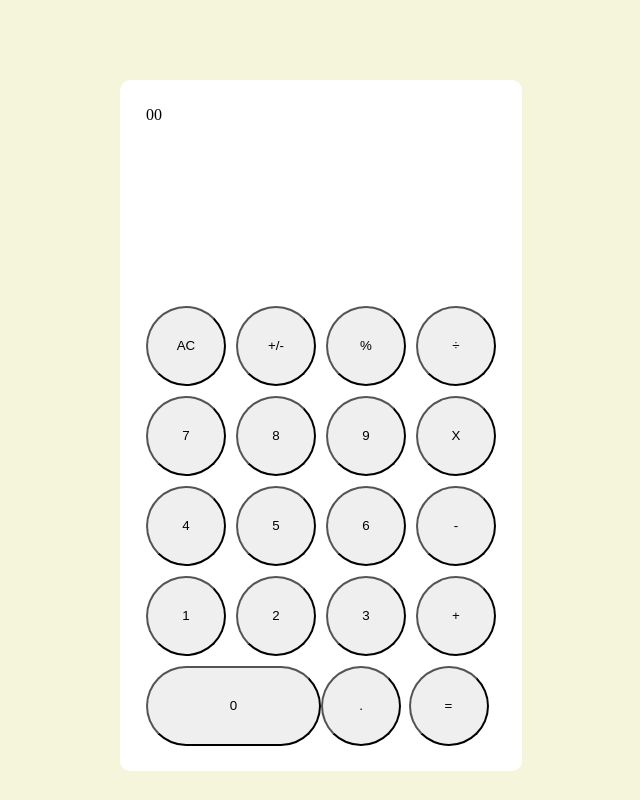
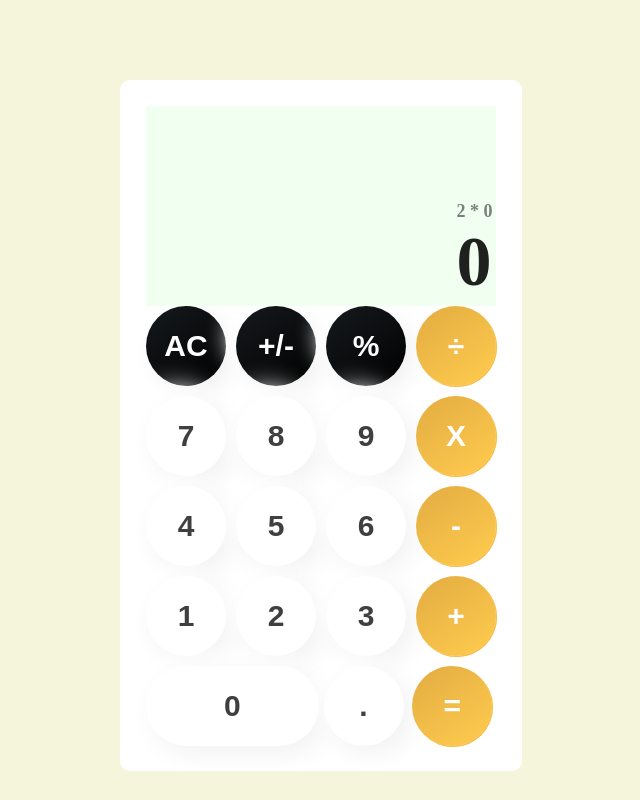
Before and after one commit to codesalley/calculator-app, a React (Create React App) app: page / in a window 1280 px wide. Shown: the whole page, without its empty margins (319-959 px from the left). Built offline with nearby package versions, Linux system fonts and the light colour scheme.

Commit message:
add little visual improvments to buttons

```diff
--- a/src/components/App.css
+++ b/src/components/App.css
@@ -20,3 +20,11 @@
   flex-direction: column;
   justify-content: space-between;
 }
+
+.results-card {
+  height: 100%;
+  display: flex;
+  background-color: honeydew;
+  flex-direction: column;
+  position: relative;
+}
--- a/src/components/Button.css
+++ b/src/components/Button.css
@@ -1,13 +1,78 @@
 .btn-white {
-    background-color: white;
+    border: none;
+    border-radius: 50%;
+    border-radius: 150px;
+    color: rgba(0, 0, 0, 0.753);
+    font-size: 30px;
+    font-weight: 800;
+    background: #ffffff;
+    box-shadow:  8px 8px 27px #f2f2f2,
+                 -8px -8px 27px #ffffff;;
+
+}
+
+.btn-white:active {
+    border: none;
+    font-size: 30px;
+    color: rgba(0, 0, 0, 0.753);
+    font-weight: 800;
+    border-radius: 150px;
+    background: #ffffff;
+    box-shadow: inset 4px 4px 18px #f2f2f2,
+                inset -4px -4px 18px #ffffff;
+    overflow: hidden;
 
 }
 
 .btn-yellow {
-    background-color: yellow;
+    border: none;
+    font-size: 30px;
+    font-weight: 800;
+    color: white;
+    border-radius: 150px;
+    background: linear-gradient(145deg, #e3ac42, #ffcc4e);
+    box-shadow:  1px 1px 0px #f9bd48,
+                 1px 1px 0px #ffc14a;
 
 }
 
 .btn-dark  {
-background-color: gray;
+    border: none;
+    border-radius: 150px;
+    color: white;
+    font-size: 30px;
+    font-weight: 800;
+    background: linear-gradient(145deg, #161a1d, black);
+    box-shadow:  8px 8px 22px #f2f2f2,
+                 -8px -8px 22px #ffffff;
 }
+.btn-dark:active  {
+    border: none;
+    border-radius: 150px;
+    color: white;
+    font-size: 30px;
+    font-weight: 800;
+    color: rgba(0, 0, 0, 0.753);
+    box-shadow:  5px 5px 10px #c9c9c9,
+                 -5px -5px 10px #ffffff;
+}
+
+.btn-last-color {
+    border: none;
+    font-size: 30px;
+    font-weight: 800;
+    color: rgba(0, 0, 0, 0.753);
+    background: #ffffff;
+    box-shadow:  8px 8px 27px #f2f2f2,
+                 -8px -8px 27px #ffffff;;
+}
+.btn-last-color:active {
+    border: none;
+    font-size: 30px;
+    color: rgba(0, 0, 0, 0.753);
+    font-weight: 800;
+    background: #ffffff;
+    box-shadow: inset 4px 4px 18px #f2f2f2,
+                inset -4px -4px 18px #ffffff;
+    overflow: hidden;
+}
--- a/src/components/ButtonPanel.css
+++ b/src/components/ButtonPanel.css
@@ -21,9 +21,11 @@
     display: grid;
     grid-template-columns: repeat(4, 1fr);
     width: 100%;
+    gap: 5px;
 }
 
 .zero-btn {
     grid-column: 1/3;
+
     border-radius: 50px;
 }
--- a/src/components/ButtonPanel.js
+++ b/src/components/ButtonPanel.js
@@ -9,35 +9,35 @@ class ButtonPanel extends React.Component {
       <div className="buton-list">
         <div className="btn-group">
           {' '}
-          <Button number="AC" color="operation-black btn" />
-          <Button number="+/-" color="operation-black btn" />
-          <Button number="%" color="operation-black btn" />
-          <Button number="÷" color="operation-yellow btn" />
+          <Button number="AC" color="btn-dark btn" />
+          <Button number="+/-" color="btn-dark btn" />
+          <Button number="%" color="btn-dark btn" />
+          <Button number="÷" color="btn-yellow btn" />
           {' '}
         </div>
         <div className="btn-group">
-          <Button number="7" color="number-white btn" />
-          <Button number="8" color="number-white btn" />
-          <Button number="9" color="number-white btn" />
-          <Button number="X" color="operation-yellow btn" />
+          <Button number="7" color="btn-white btn" />
+          <Button number="8" color="btn-white btn" />
+          <Button number="9" color="btn-white btn" />
+          <Button number="X" color="btn-yellow btn" />
         </div>
         <div className="btn-group">
-          <Button number="4" color="number-white btn" />
-          <Button number="5" color="number-white btn" />
-          <Button number="6" color="number-white btn" />
-          <Button number="-" color="operation-yellow btn" />
+          <Button number="4" color="btn-white btn" />
+          <Button number="5" color="btn-white btn" />
+          <Button number="6" color="btn-white btn" />
+          <Button number="-" color="btn-yellow btn" />
 
         </div>
         <div className="btn-group">
-          <Button number="1" color="number-white btn" />
-          <Button number="2" color="number-white btn" />
-          <Button number="3" color="number-white btn" />
-          <Button number="+" color="operation-yellow btn" />
+          <Button number="1" color="btn-white btn" />
+          <Button number="2" color="btn-white btn" />
+          <Button number="3" color="btn-white btn" />
+          <Button number="+" color="btn-yellow btn" />
         </div>
         <div className="last-group">
-          <Button number="0" color=" zero-btn" />
-          <Button number="." color=" last-btn" />
-          <Button number="=" color=" last-btn" />
+          <Button number="0" color=" zero-btn btn-last-color" />
+          <Button number="." color=" last-btn btn-last-color" />
+          <Button number="=" color=" last-btn btn-yellow " />
 
         </div>
       </div>
--- /dev/null
+++ b/src/components/Display.css
@@ -0,0 +1,19 @@
+.result-card {
+    position: absolute;
+    bottom: 2%;
+    right: 1%;
+}
+
+.cal-res {
+    font-size: 70px;
+    margin: 0;
+    color: rgba(0, 0, 0, 0.87);
+    font-weight: 600;
+}
+
+.input-res {
+    margin: 0;
+    color: rgba(0, 0, 0, 0.493);
+    font-weight: 700;
+    font-size: 18px;
+}
--- a/src/components/Display.js
+++ b/src/components/Display.js
@@ -1,5 +1,6 @@
 import React from 'react';
 import PropTypes from 'prop-types';
+import './Display.css';
 
 // eslint-disable-next-line react/prefer-stateless-function
 class Display extends React.Component {
@@ -7,8 +8,13 @@ class Display extends React.Component {
     // eslint-disable-next-line react/prop-types
     const { result } = this.props;
     return (
-      <div>
-        {result}
+      <div className="result-card">
+        <p className="input-res">
+          2 * 0
+        </p>
+        <p className="cal-res">
+          {result}
+        </p>
       </div>
     );
   }
@@ -19,7 +25,7 @@ Display.prototypes = {
 };
 
 Display.defaultProps = {
-  result: '00',
+  result: '0',
 };
 
 export default Display;
```
